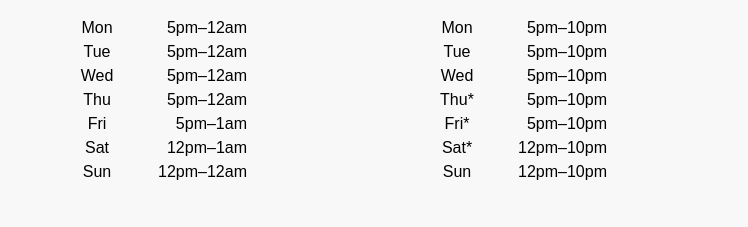
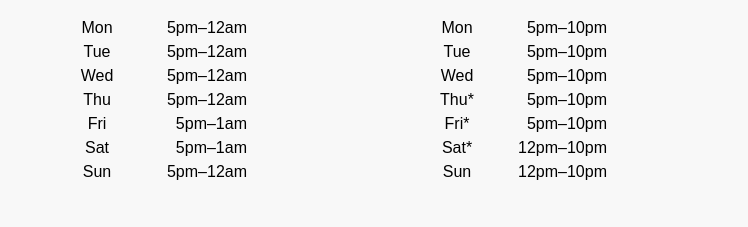
Before and after one commit to Bigboarddc/bigboarddc-website, a Next.js app: page / in a window 1280 px wide. Shown: the part 860-1087 px from the top of the page, without its empty margins (303-1051 px from the left). Built offline with nearby package versions, Linux system fonts and the light colour scheme.

Commit message:
Update page.tsx

```diff
--- a/app/page.tsx
+++ b/app/page.tsx
@@ -89,8 +89,8 @@ export default function HomePage() {
           ["Wed", "5pm–12am"],
           ["Thu", "5pm–12am"],
           ["Fri", "5pm–1am"],
-          ["Sat", "12pm–1am"],
-          ["Sun", "12pm–12am"],
+          ["Sat", "5pm–1am"],
+          ["Sun", "5pm–12am"],
         ].map(([day, hours]) => (
           <div
             key={day}
```
